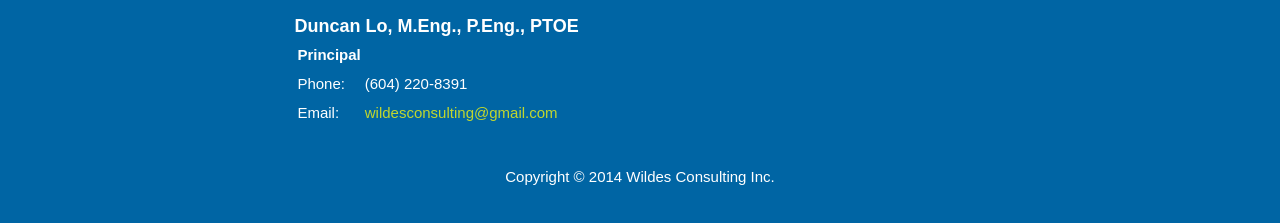
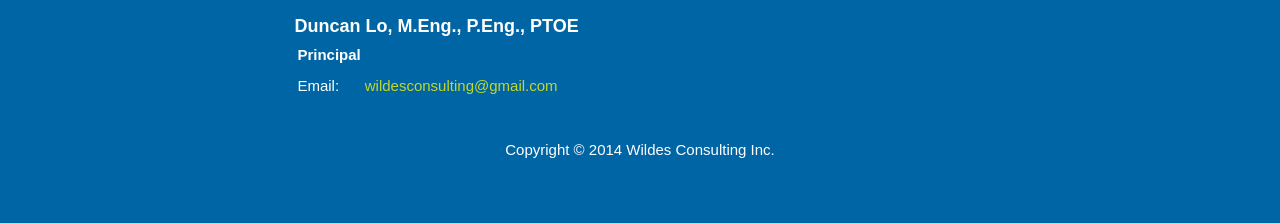
Before and after one commit to wildesconsulting/wildesconsulting.github.io, a plain HTML site: page contact.html in a window 1280 px wide. Shown: the part 303-526 px from the top of the page. Drawn offline with nearby package versions, Linux system fonts and the light colour scheme; a script that the page names is missing.

Commit message:
Update contact.html

```diff
--- a/contact.html
+++ b/contact.html
@@ -71,8 +71,6 @@
                 <th></th>
               </tr>
               <tr>
-                <td>Phone:</td>
-                <td>(604) 220-8391</td>
               </tr>
               <tr>
                 <td>Email:</td>
```
